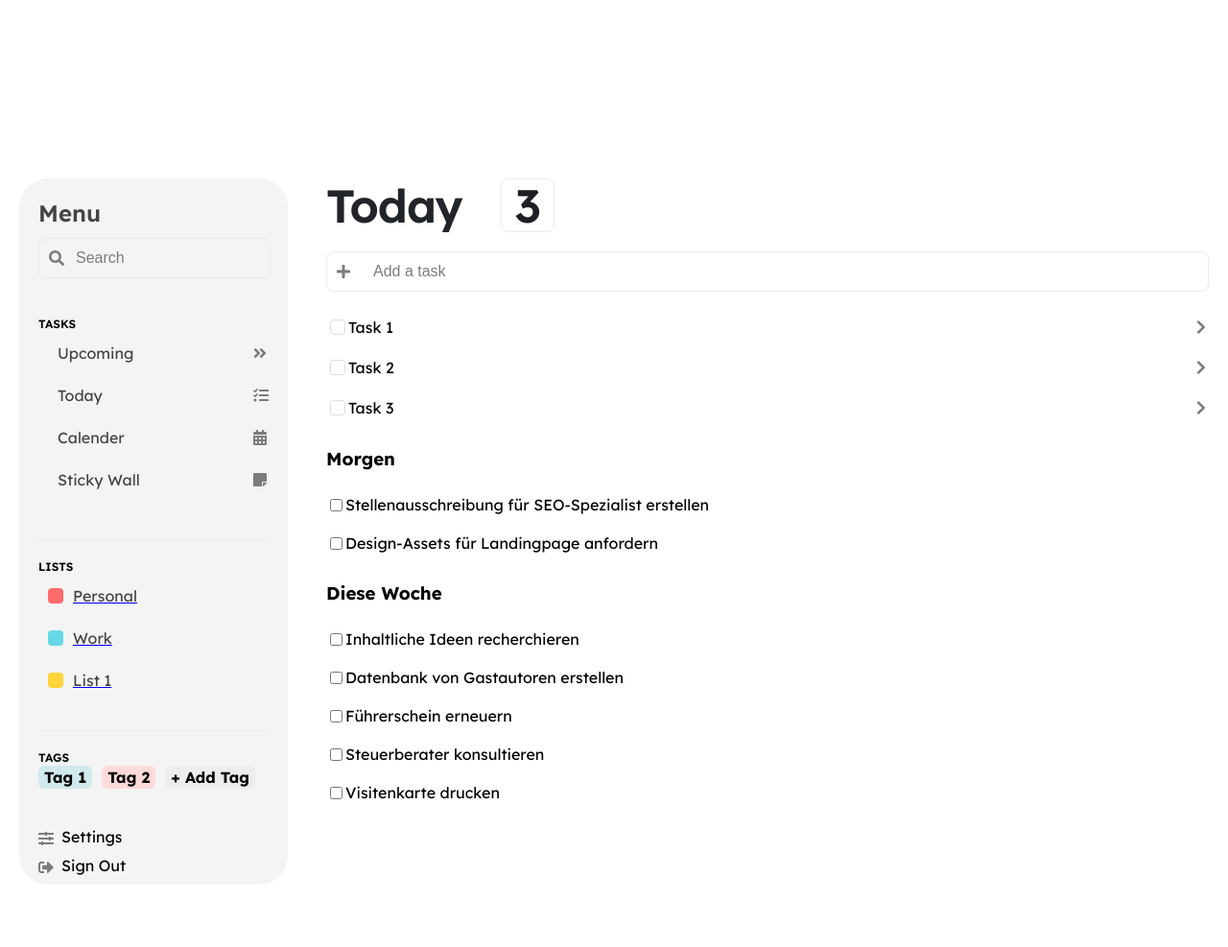
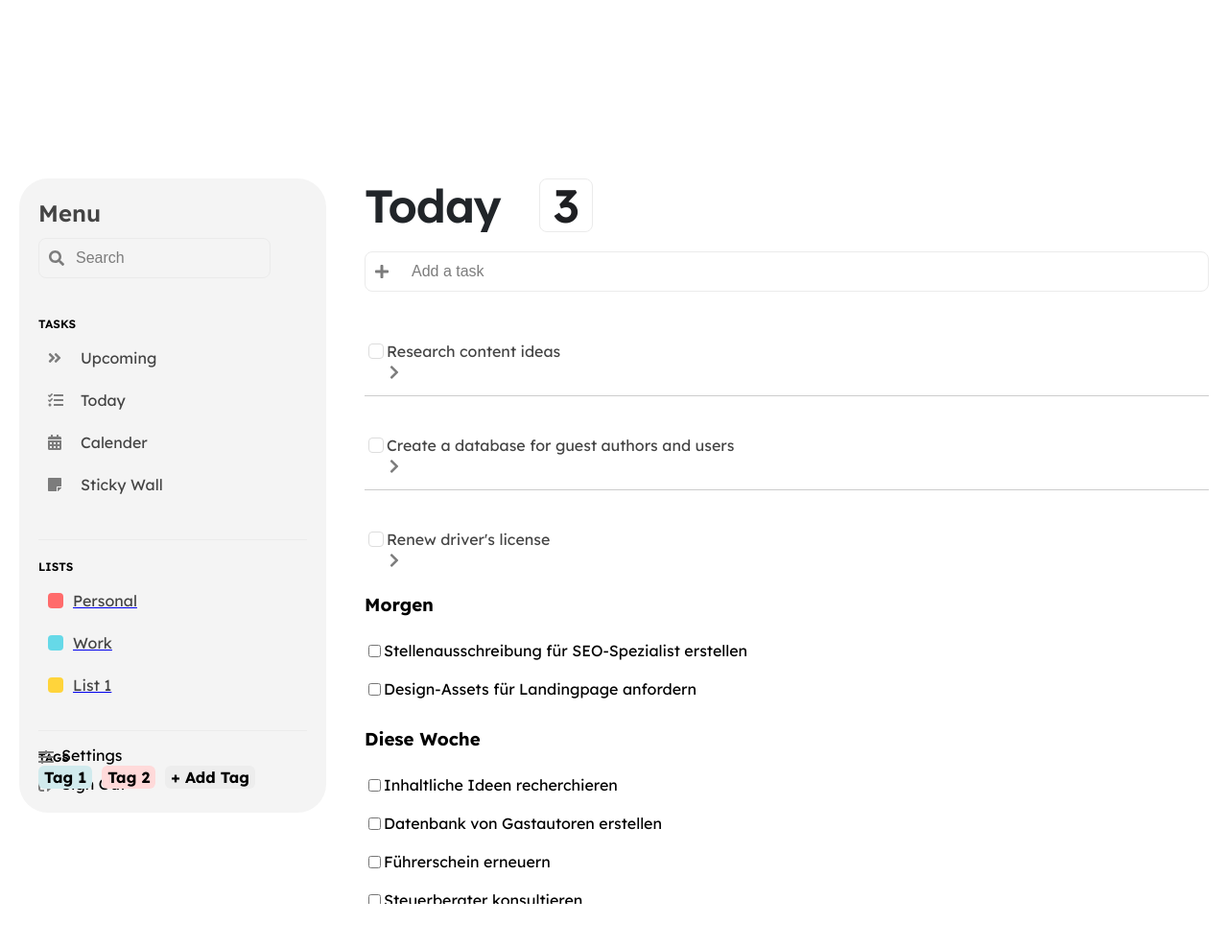
Before and after one commit to HexyFex/todo_app, a Django app: page / in a window 1280 px wide. Shown: the top 987 px of the page at 96% size. Run offline with Django 3.2, Linux system fonts and the light colour scheme; a user stored in the database is signed in; data comes from the database, SQL or seed files in the repository.

Commit message:
feat: Position settings div at bottom of sidebar
Added CSS to position the settings div at the bottom of the sidebar
Utilized absolute positioning for precise placement
Ensured compatibility with various sidebar layouts

```diff
--- a/base/static/base/base.css
+++ b/base/static/base/base.css
@@ -19,11 +19,13 @@ body {
 }
 
 .sidebar {
-    width: 240px;
+    width: 280px;
+    height: 80%;
     background-color: #F4F4F4;
     border-radius: 30px;
     padding: 20px;
     margin: 20px;
+    position: relative;
 }
 
 .menu {
@@ -134,7 +136,7 @@ body {
     color: inherit;
     text-transform: none;
     letter-spacing: 0px;
-    line-height: 24px;
+    line-height: 14px;
     white-space: pre-line;
     word-break: break-word;
     opacity: 1;
@@ -272,6 +274,9 @@ body {
 
 .settings {
     margin: 10px 0;
+    align-items: center;
+    position: absolute;
+    bottom: 0;
 }
 
 .settings-item {
@@ -380,13 +385,24 @@ body {
 
 /* Stil für das Label */
 .task-item label {
-    display: flex;
-    align-items: center;
+    flex-grow: 1;
+    margin: 0px;
+    overflow: hidden;
+    font-size: 16px;
+    text-transform: none;
+    text-align: left;
+    letter-spacing: 0px;
+    line-height: 24px;
+    white-space: pre-line;
+    word-break: break-word;
+    opacity: 1;
+    visibility: visible;
+    color: #444444ff
 }
 
 /* Markierung, wenn die Checkbox aktiviert ist */
 .task-item input[type="checkbox"]:checked {
-    background-color: #fdfdfd;
+    background-color: #ffffff;
     color: #7b7b7b;
 }
 
@@ -396,23 +412,11 @@ body {
     position: absolute;
     top: 50%;
     left: 50%;
-    width: 20px;
-    height: 20px;
-    background: white;
+    width: 10px;
+    height: 10px;
+    background: #7b7b7b;
     transform: translate(-50%, -50%) rotate(45deg);
     clip-path: polygon(14% 44%, 0% 66%, 50% 100%, 100% 20%, 82% 0%, 41% 70%);
-}
-
-
-
-.schedule {
-    background-color: #ff6347;
-    color: #fff;
-}
-
-.personal {
-    background-color: #32cd32;
-    color: #fff;
 }
 
 /* Shared styles for lists and tasks */
@@ -486,12 +490,25 @@ body {
     background-color: #FFD43B;
 }
 
+.task-list {
+    list-style-type: none;
+    padding: 0;
+}
+
 /* Stil für die Checkbox */
 .task-item {
     position: relative;
     padding-right: 40px; /* Platz für das SVG-Icon */
+    border-bottom: 1px solid #ccc;
+    padding-bottom: 5px;
+    margin-bottom: 5px;
 }
 
+.task-item:last-child {
+    border-bottom: none;
+    padding-bottom: 0;
+    margin-bottom: 0;
+}
 
 /* Stil für die SVG-Icons */
 .task-item .task-icon {
@@ -501,10 +518,7 @@ body {
     opacity: 1;
     z-index: 1;
     fill: rgb(124, 124, 124);
-    position: absolute;
-    right: 0;
-    top: 50%;
-    transform: translateY(-50%);
+    margin-right: 8px;
 }
 
 
--- a/base/templates/base/task_list.html
+++ b/base/templates/base/task_list.html
@@ -142,7 +142,7 @@
                         <li class="task-item">
                             <input type="checkbox" id="task1">
                             <label for="task1">
-                                Task 1
+                                Research content ideas
                                 <svg class="task-icon" viewBox="0 0 320 512">
                                     <path d="M285.476 272.971L91.132 467.314c-9.373 9.373-24.569 9.373-33.941 0l-22.667-22.667c-9.357-9.357-9.375-24.522-.04-33.901L188.505 256 34.484 101.255c-9.335-9.379-9.317-24.544.04-33.901l22.667-22.667c9.373-9.373 24.569-9.373 33.941 0L285.475 239.03c9.373 9.372 9.373 24.568.001 33.941z"></path>
                                 </svg>
@@ -151,7 +151,7 @@
                         <li class="task-item">
                             <input type="checkbox" id="task2">
                             <label for="task2">
-                                Task 2
+                                Create a database for guest authors and users
                                 <svg class="task-icon" viewBox="0 0 320 512">
                                     <path d="M285.476 272.971L91.132 467.314c-9.373 9.373-24.569 9.373-33.941 0l-22.667-22.667c-9.357-9.357-9.375-24.522-.04-33.901L188.505 256 34.484 101.255c-9.335-9.379-9.317-24.544.04-33.901l22.667-22.667c9.373-9.373 24.569-9.373 33.941 0L285.475 239.03c9.373 9.372 9.373 24.568.001 33.941z"></path>
                                 </svg>
@@ -160,7 +160,7 @@
                         <li class="task-item">
                             <input type="checkbox" id="task3">
                             <label for="task3">
-                                Task 3
+                                Renew driver's license
                                 <svg class="task-icon" viewBox="0 0 320 512">
                                     <path d="M285.476 272.971L91.132 467.314c-9.373 9.373-24.569 9.373-33.941 0l-22.667-22.667c-9.357-9.357-9.375-24.522-.04-33.901L188.505 256 34.484 101.255c-9.335-9.379-9.317-24.544.04-33.901l22.667-22.667c9.373-9.373 24.569-9.373 33.941 0L285.475 239.03c9.373 9.372 9.373 24.568.001 33.941z"></path>
                                 </svg>
```
